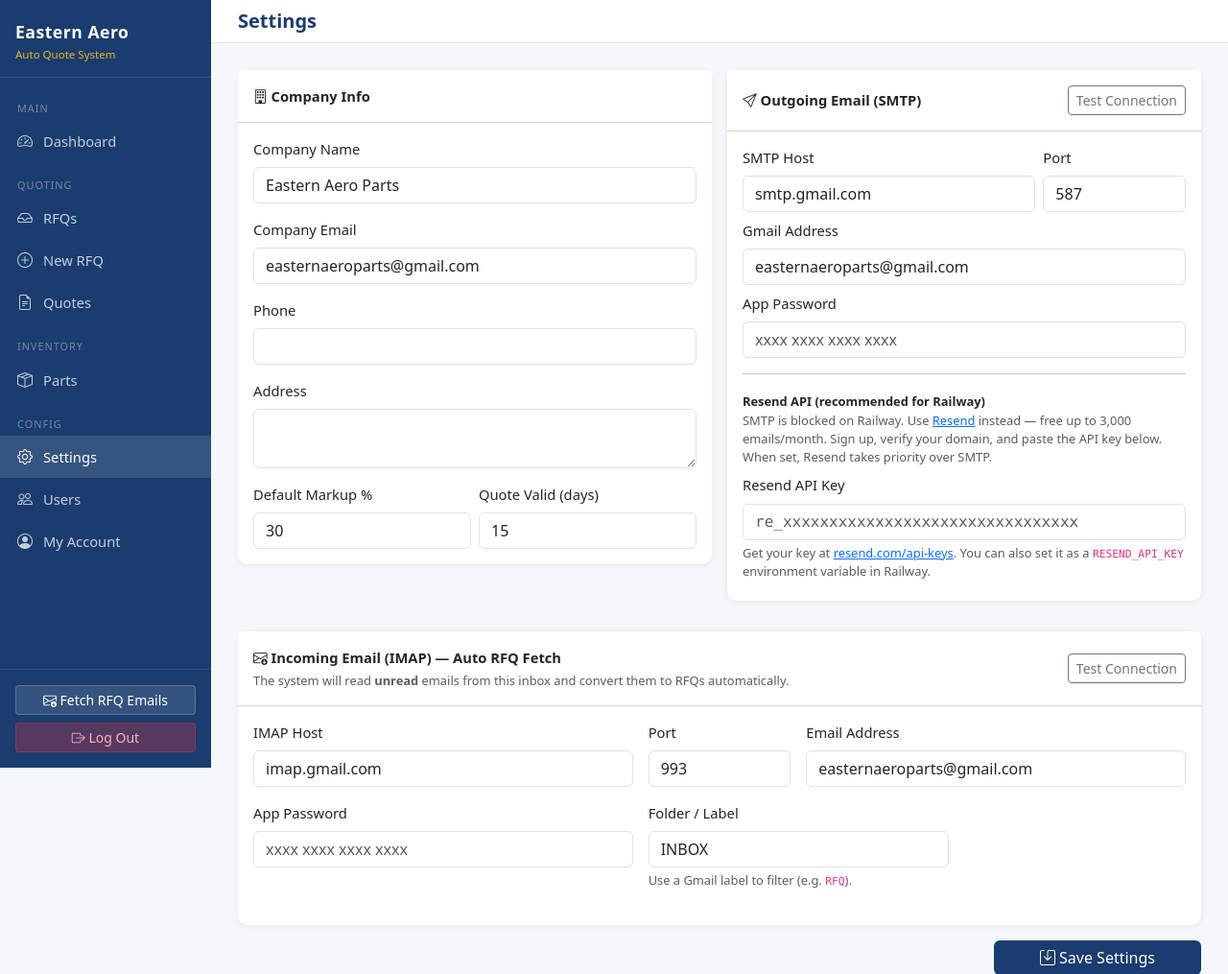
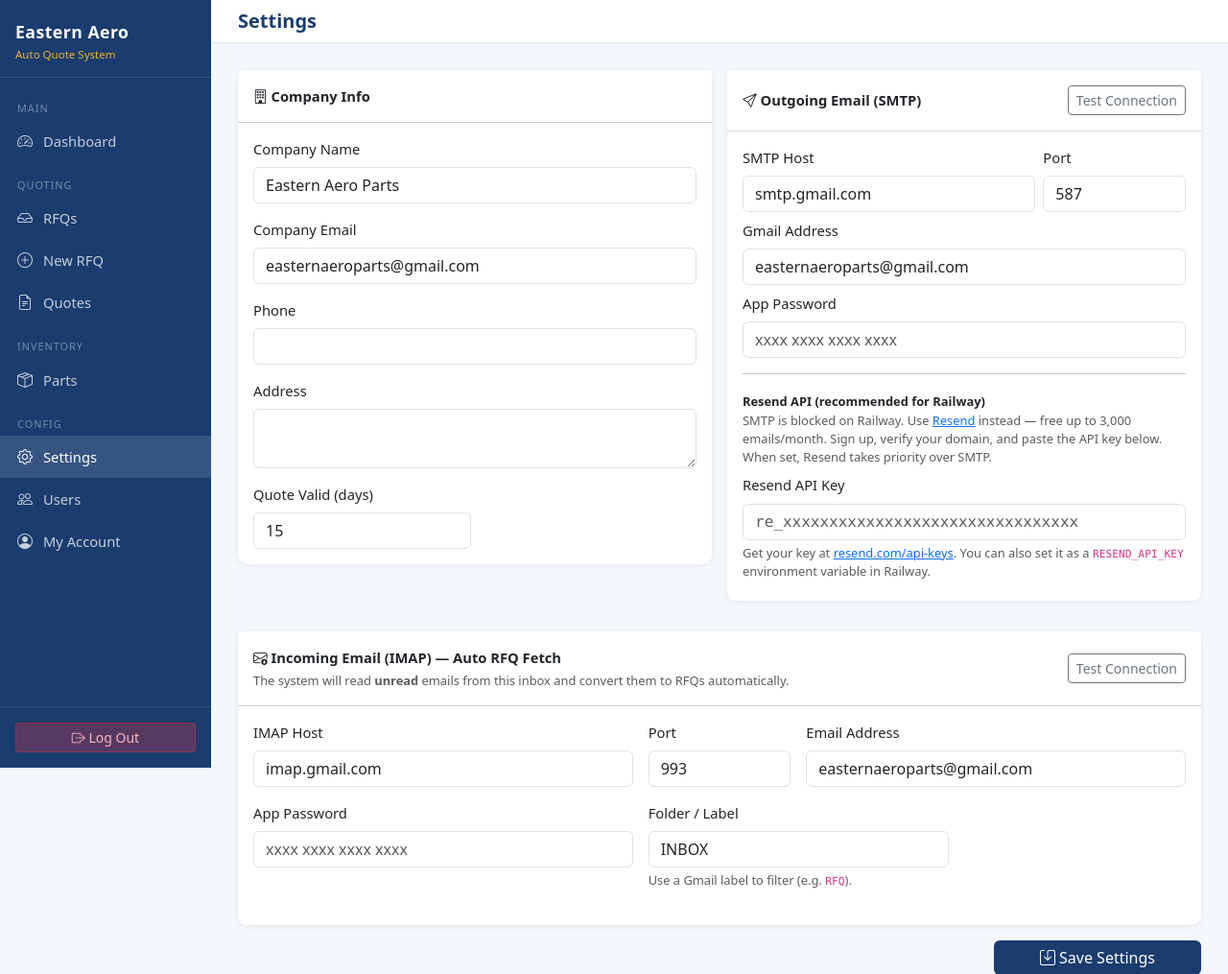
Before and after one commit to easternaeroparts-cyber/auto-quote, a Flask app: page /settings in a window 1280 px wide. Shown: the top 1015 px of the page at 96% size. Run offline with Flask 3, Linux system fonts and the light colour scheme; a user stored in the database is signed in; data comes from the database, SQL or seed files in the repository; some libraries are stand-ins or nearby versions.

Commit message:
Add files via upload

```diff
--- a/templates/base.html
+++ b/templates/base.html
@@ -86,12 +86,6 @@
     </a>
   </div>
   <div class="mt-auto p-3" style="border-top:1px solid rgba(255,255,255,.1)">
-    <!-- Email fetch button -->
-    <form action="{{ url_for('fetch_email_rfqs') }}" method="post" class="mb-2">
-      <button type="submit" class="btn btn-sm w-100" style="background:rgba(255,255,255,.12);color:#fff;border:1px solid rgba(255,255,255,.2)">
-        <i class="bi bi-envelope-arrow-down"></i> Fetch RFQ Emails
-      </button>
-    </form>
     {% if current_user.is_authenticated %}
     <a href="{{ url_for('logout') }}" class="btn btn-sm w-100" style="background:rgba(220,53,69,.3);color:#ffb3ba;border:1px solid rgba(220,53,69,.4)">
       <i class="bi bi-box-arrow-right"></i> Log Out
--- a/templates/quote_view.html
+++ b/templates/quote_view.html
@@ -171,7 +171,6 @@
       <div class="col-md-4 text-md-end">
         <div class="text-muted small fw-semibold mb-1">QUOTE TOTAL</div>
         <div class="fs-3 fw-bold" style="color:var(--navy)">$<span id="headerTotal">{{ '{:,.2f}'.format(quote.total_amount) }}</span></div>
-        <small class="text-muted">Markup: {{ quote.markup_percent }}%</small>
       </div>
     </div>
   </div>
--- a/templates/rfq_detail.html
+++ b/templates/rfq_detail.html
@@ -50,7 +50,7 @@
           {% endif %}
         {% else %}
           <form method="post" action="{{ url_for('create_quote', rfq_id=rfq.id) }}">
-            <input type="hidden" name="markup" value="{{ settings.get('default_markup', 30) }}">
+            <input type="hidden" name="markup" value="0">
             <input type="hidden" name="valid_days" value="{{ settings.get('quote_valid_days', 15) }}">
             <input type="hidden" name="currency" value="USD">
             <button type="submit" class="btn btn-gold w-100 fw-semibold">
--- a/templates/settings.html
+++ b/templates/settings.html
@@ -28,10 +28,6 @@
           <textarea name="company_address" class="form-control" rows="2">{{ s.get('company_address','') }}</textarea>
         </div>
         <div class="row g-2">
-          <div class="col-6">
-            <label class="form-label">Default Markup %</label>
-            <input name="default_markup" type="number" step="0.5" class="form-control" value="{{ s.get('default_markup','30') }}">
-          </div>
           <div class="col-6">
             <label class="form-label">Quote Valid (days)</label>
             <input name="quote_valid_days" type="number" class="form-control" value="{{ s.get('quote_valid_days','15') }}">
```
